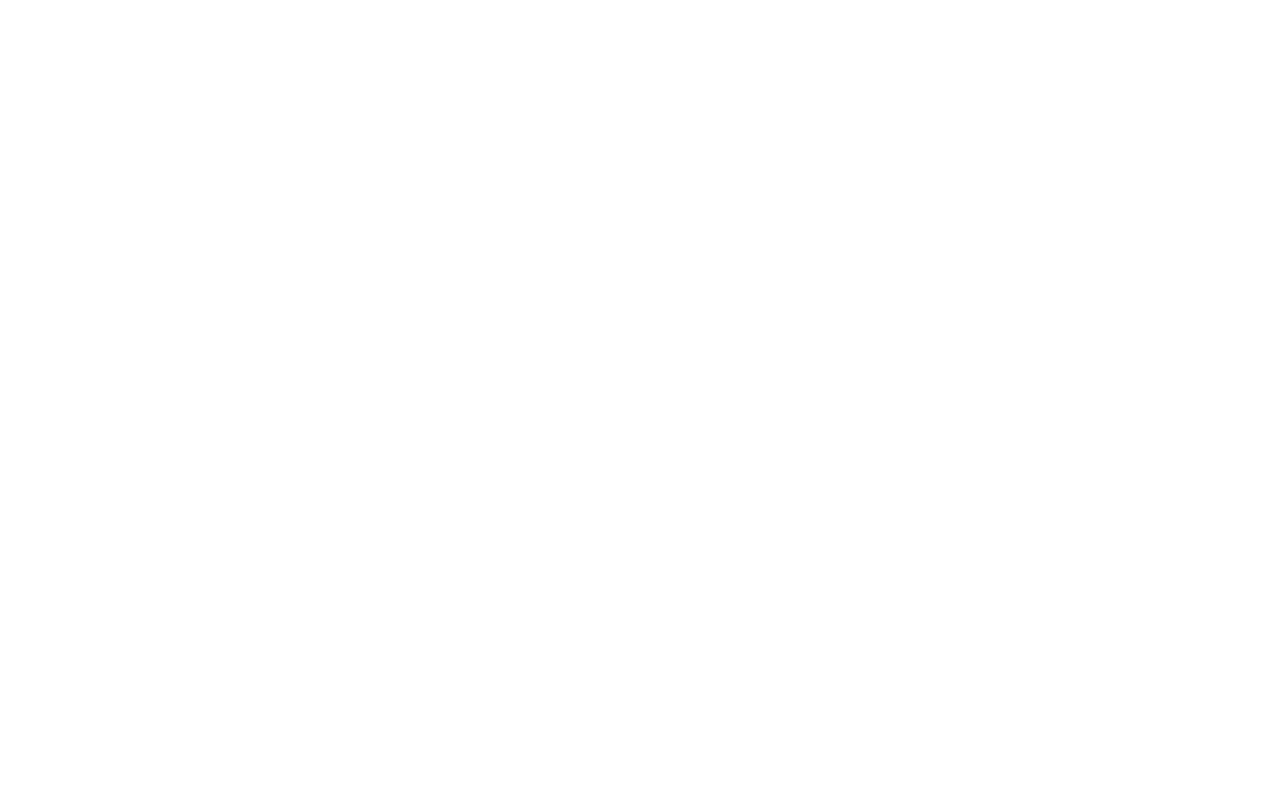
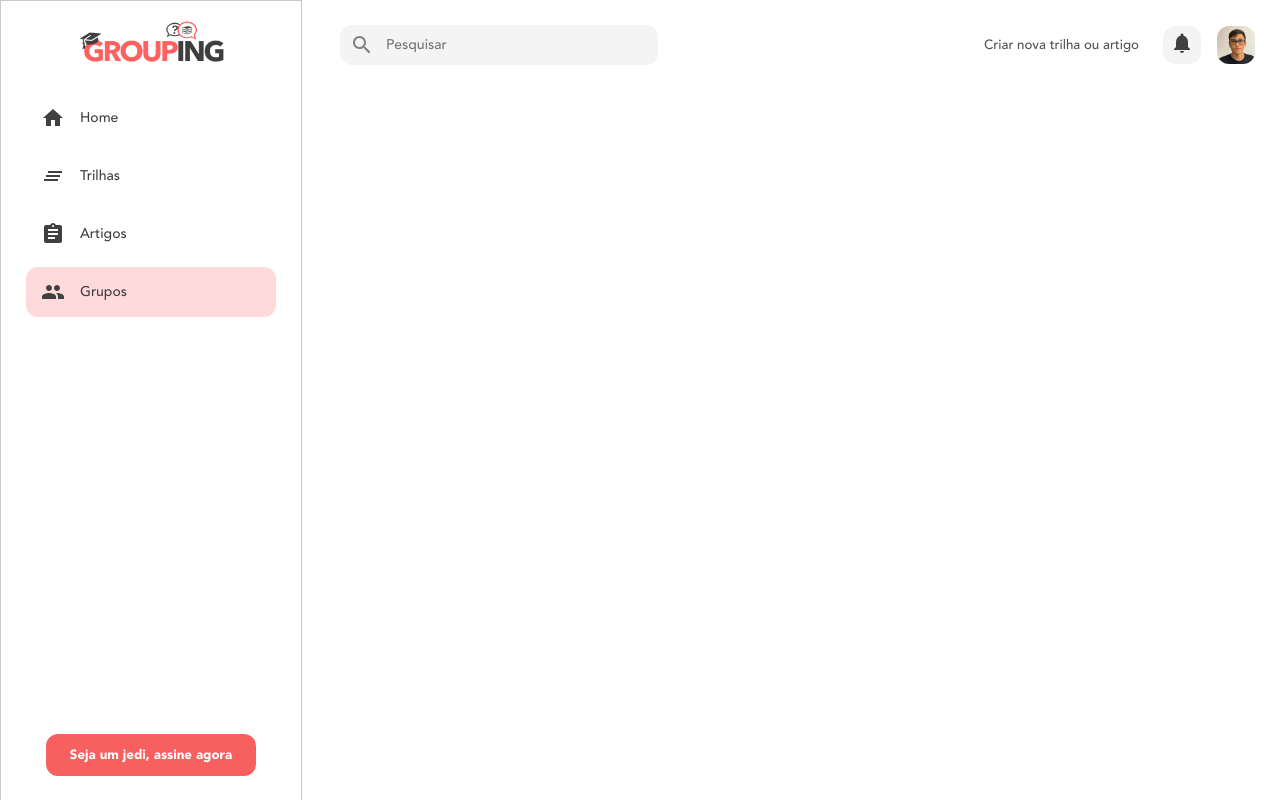
Before and after one commit to ronaldscruz/grouping, a React (Create React App) app: page /groups in a window 1280 px wide. Built offline with nearby package versions, Linux system fonts and the light colour scheme.

Commit message:
Menu routes changed and groups route added

```diff
--- a/src/components/Sidebar/index.jsx
+++ b/src/components/Sidebar/index.jsx
@@ -28,7 +28,7 @@
           <li>
             <NavLink
               className="sidebar-item"
-              to="/trilhas"
+              to="/roadmaps"
               activeClassName="__selected"
             >
               <ClearAll className="__large-mr" /> Trilhas
@@ -37,7 +37,7 @@
           <li>
             <NavLink
               className="sidebar-item"
-              to="/artigos"
+              to="/posts"
               activeClassName="__selected"
             >
               <Assignment className="__large-mr" /> Artigos
@@ -46,7 +46,7 @@
           <li>
             <NavLink
               className="sidebar-item"
-              to="/grupos"
+              to="/groups"
               activeClassName="__selected"
             >
               <Group className="__large-mr" /> Grupos
--- /dev/null
+++ b/src/pages/Groups/index.jsx
@@ -0,0 +1,18 @@
+import React from "react";
+import "./styles.css";
+
+import Sidebar from "../../components/Sidebar";
+import AuthenticatedTopBar from "../../components/AuthenticatedTopBar";
+
+function Groups() {
+  return (
+    <div className="groups-wrapper">
+      <Sidebar />
+      <div className="__consider-sidebar">
+        <AuthenticatedTopBar />
+      </div>
+    </div>
+  );
+}
+
+export default Groups;
--- a/src/routes.jsx
+++ b/src/routes.jsx
@@ -3,6 +3,7 @@
 
 import Home from "./pages/Home";
 import Dashboard from "./pages/Dashboard";
+import Groups from "./pages/Groups";
 
 export default function Routes() {
   return (
@@ -10,6 +11,7 @@
       <Switch>
         <Route exact path="/" component={Home} />
         <Route exact path="/dashboard" component={Dashboard} />
+        <Route exact path="/groups" component={Groups} />
       </Switch>
     </Router>
   );
```
Also changed, not shown: src/pages/Groups/styles.css (added).
